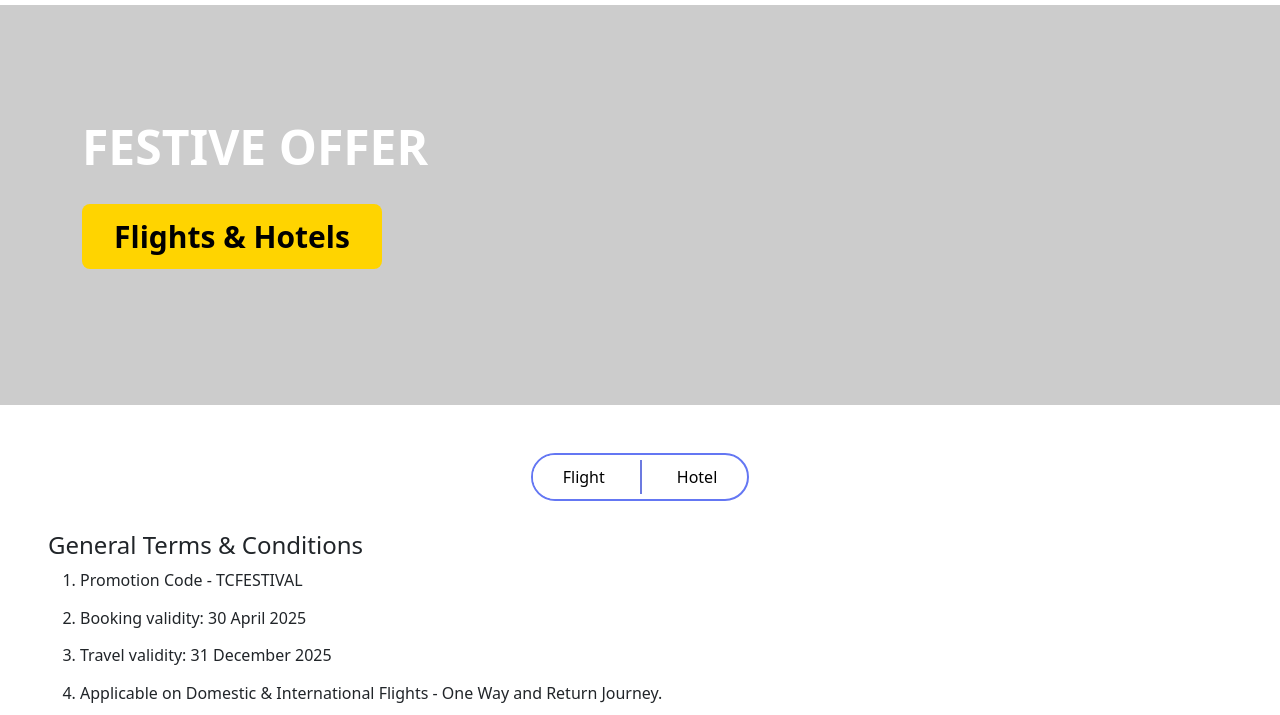
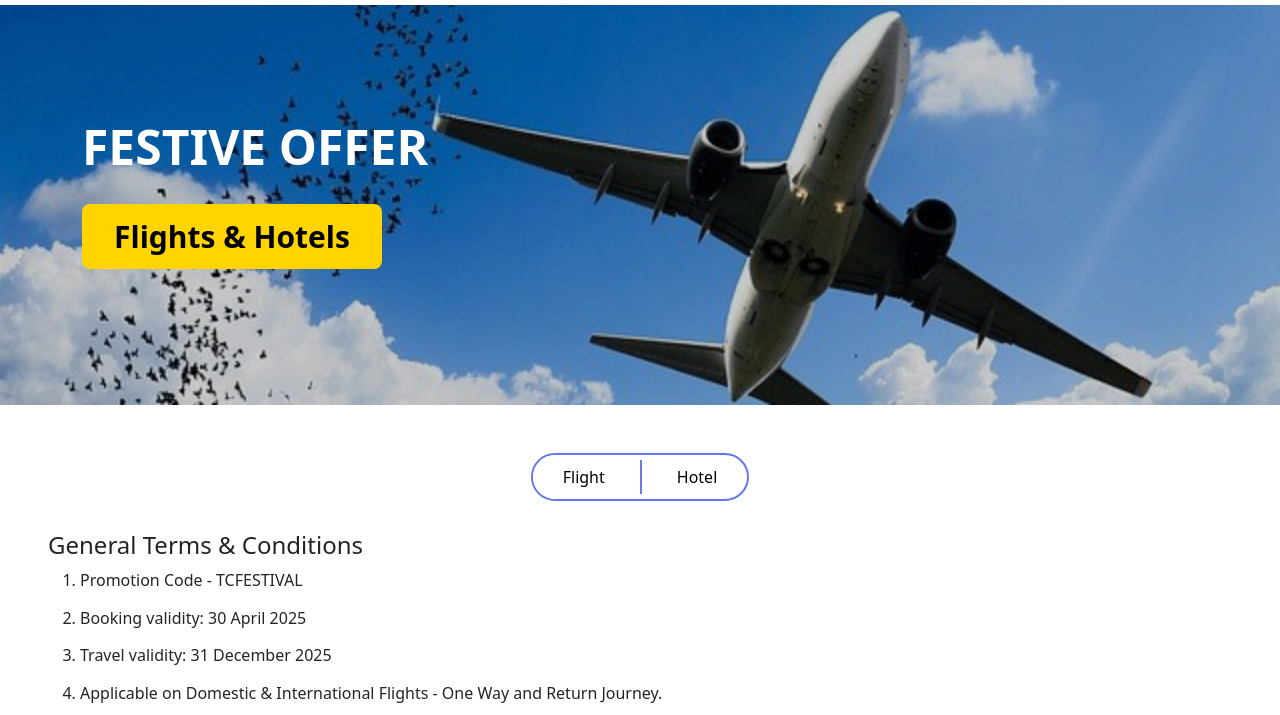
Before and after one commit to sathishsamuel-10/tours, a plain HTML site: page Tour and Travels/offers.html in a window 1280 px wide. Shown: the part 70-785 px from the top of the page. Drawn offline with nearby package versions, Linux system fonts and the light colour scheme; the site is published under a folder, as on GitHub Pages, so addresses that start at the root find nothing.

Commit message:
Update offers.css

```diff
--- a/Tour and Travels/css/offers.css
+++ b/Tour and Travels/css/offers.css
@@ -31,7 +31,7 @@
 
 /* * banner start */
 .hero {
-    background: url('/images/offers/b1.jpg') no-repeat center center/cover;
+    background: url('../images/offers/b1.jpg') no-repeat center center/cover;
     min-height: 400px;
     position: relative;
     color: #fff;
```
